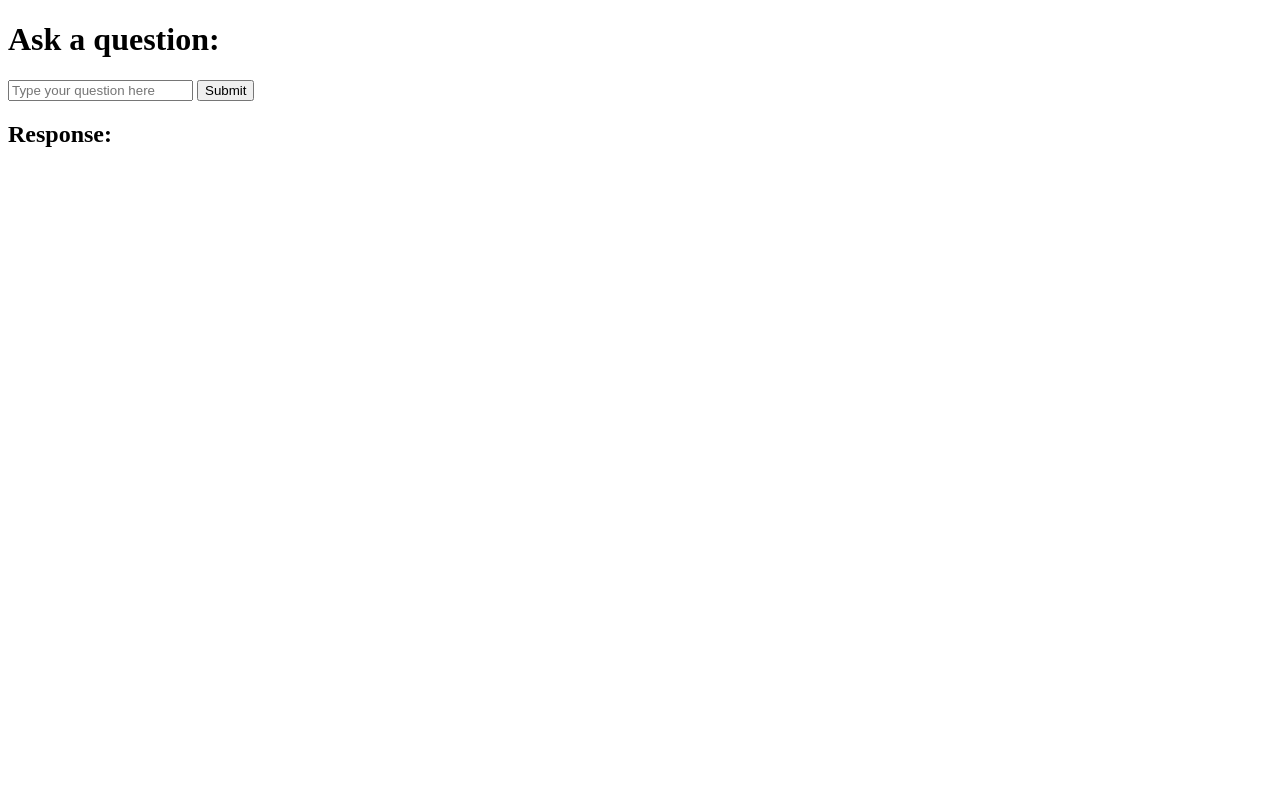
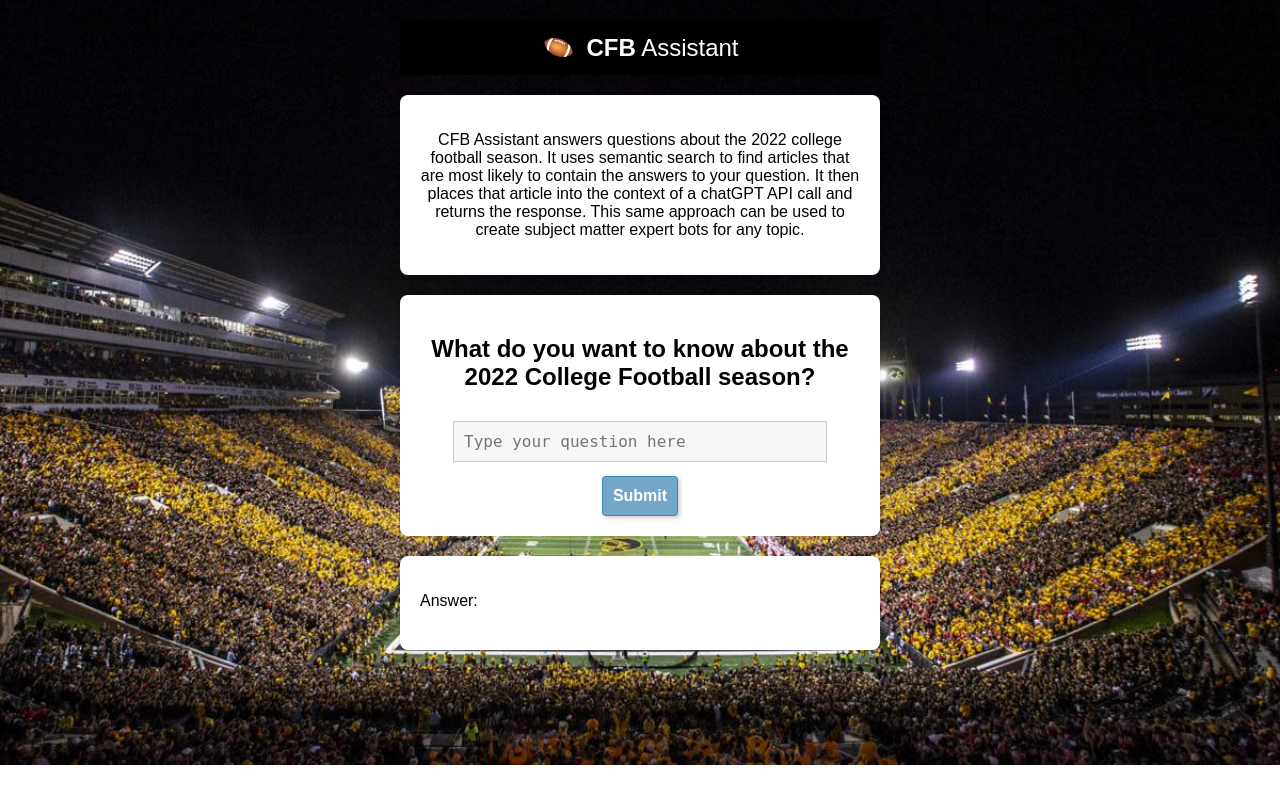
Before and after one commit to tdwebdesign/thomasd9e, a Django app: template website/templates/cfb_assistant.html in a window 1280 px wide. Run offline with Django 4.2, Linux system fonts and the light colour scheme; the template is opened without the code that fills it, so the values that code supplies are empty.

Commit message:
Added styling and corrected static file issue

```diff
--- a/app.yaml
+++ b/app.yaml
@@ -10,5 +10,7 @@ automatic_scaling:
   max_instances: 10
 
 handlers:
+- url: /static
+  static_dir: staticfiles
 - url: /.*
   script: auto
--- a/thomasd9e/settings.py
+++ b/thomasd9e/settings.py
@@ -130,7 +130,11 @@ USE_TZ = True
 # Static files (CSS, JavaScript, Images)
 # https://docs.djangoproject.com/en/4.1/howto/static-files/
 
-STATIC_URL = 'static/'
+STATIC_URL = '/static/'
+
+STATICFILES_DIRS = [os.path.join(BASE_DIR, 'static'), os.path.join(BASE_DIR, 'website', 'static'),]
+
+STATIC_ROOT = os.path.join(BASE_DIR, 'staticfiles')
 
 # Default primary key field type
 # https://docs.djangoproject.com/en/4.1/ref/settings/#default-auto-field
--- /dev/null
+++ b/website/static/website/cfb_assistant.css
@@ -0,0 +1,118 @@
+/* cfb_assistant.css */
+
+/* Global styles */
+body {
+    margin: 0;
+    padding: 0;
+    font-family: Arial, sans-serif;
+}
+
+.container {
+    max-width: 480px;
+    margin: 0 auto;
+    padding: 20px;
+}
+
+
+/* Header styles */
+header {
+    background-color: #000000;
+    text-align: center;
+    color: #fff;
+    padding: 10px;
+    display: flex; /* Use flexbox to create a flexible layout */
+    justify-content: center; /* Center the content horizontally */
+    align-items: center; /* Center the content vertically */
+}
+
+header img {
+    max-width: 35px;
+    margin-right: 10px; /* Add some spacing between the logo and the title */
+}
+
+header a {
+    color: #fff;
+    text-decoration: none;
+    font-size: 24px;
+}
+
+/* Page background image */
+body {
+    background-image: url('/static/website/kinnick-stadium.jpg');
+    background-size: cover;
+    background-repeat: no-repeat;
+    background-position: center center;
+}
+
+/* Section styles */
+section {
+    background-color: #fff;
+    margin: 20px auto;
+    border-radius: 8px;
+    box-shadow: 0 2px 4px rgba(0, 0, 0, 0.1);
+    padding: 20px;
+}
+
+#explanation p {
+    text-align: center;
+}
+
+#question h1 {
+    text-align: center;
+}
+
+#questionForm {
+    text-align: center;
+}
+
+/* Make the text input area bigger */
+#questionForm textarea {
+    width: 80%; /* Use the full available width */
+    border: 1px solid #ccc;
+    padding: 10px;
+    margin: 10px;
+    background-color: #f7f7f7;
+    font-size: 16px; /* Optionally, adjust the font size */
+    resize: none; /* Prevent resizing of the textarea */
+    overflow-y: hidden; /* Hide vertical scrollbar */
+}
+
+button[type="submit"] {
+    background-color: #2b7aafa9;
+    color: white;
+    padding: 10px 10px;
+    border: 1px solid #2b7aafa9;
+    border-radius: 4px;
+    cursor: pointer;
+    text-align: center;
+    font-size: 16px;
+    font-weight: bold;
+    box-shadow: 2px 2px 4px rgba(0, 0, 0, 0.2);
+    transition: background-color 0.3s ease;
+  }
+
+  button[type="submit"]:hover {
+    background-color: #1e5f8aa9;
+  }
+
+
+
+/* Response area styles */
+#response {
+    margin-top: 20px;
+}
+
+#loading {
+    display: none; /* Hide the loading div initially */
+    text-align: center;
+    margin: 20px 0;
+}
+
+#loading img {
+    max-width: 100px;
+}
+
+/* Show the loading div during the request */
+.hx-active #loading {
+    display: block;
+}
--- /dev/null
+++ b/website/static/website/cfb_assistant.js
@@ -0,0 +1,12 @@
+//cfb_assistant.js
+function showLoading() {
+    // Show the loading div manually when the form is submitted
+    document.getElementById('loading').style.display = 'block';
+    document.getElementById('response').style.display = 'none';
+}
+
+document.getElementById('response').addEventListener('htmx:afterSwap', function () {
+    // Hide the loading div when the response is displayed
+    document.getElementById('loading').style.display = 'none';
+    document.getElementById('response').style.display = 'block';
+});
--- a/website/templates/cfb_assistant.html
+++ b/website/templates/cfb_assistant.html
@@ -1,20 +1,39 @@
 <!DOCTYPE html>
 <html>
 <head>
-    <title>Question Page</title>
+    <title>CFB Assistant</title>
+    {% load static %}
+    <meta name="viewport" content="width=device-width, initial-scale=1.0">
     <!-- Include htmx library -->
     <script src="https://unpkg.com/htmx.org/dist/htmx.min.js"></script>
+    <!-- Include your custom JavaScript and CSS -->
+    <script src="{% static 'website/cfb_assistant.js' %}" defer></script>
+    <link href="{% static 'website/cfb_assistant.css' %}" rel="stylesheet">
 </head>
-<body>
-    <h1>Ask a question:</h1>
-    <form hx-post="{% url 'process_question' %}" hx-target="#response">
-        {% csrf_token %}
-        <input type="text" name="question" placeholder="Type your question here" required>
-        <button type="submit">Submit</button>
-    </form>
-    <h2>Response:</h2>
-    <div id="response" hx-swap-oob="true">
-        <!-- Response will be updated here -->
-    </div>
+<body class="container">
+    <header>
+        <img src="{% static 'website/football_transparent.png' %}" alt="CFB Assistant">
+        <a href="/cfb_assistant"><strong>CFB</strong> Assistant</a>
+    </header>
+    <section id="explanation">
+        <p>CFB Assistant answers questions about the 2022 college football season. It uses semantic search to find articles that are most likely to contain the answers to your question. It then places that article into the context of a chatGPT API call and returns the response. This same approach can be used to create subject matter expert bots for any topic.</p>
+    </section>
+    <section id="question">
+        <h1>What do you want to know about the 2022 College Football season?</h1>
+        <form id="questionForm" hx-post="{% url 'process_question' %}" hx-target="#response" hx-indicator="#loading" onsubmit="showLoading()">
+            {% csrf_token %}
+            <textarea name="question" rows="1" placeholder="Type your question here" required></textarea>
+            <button type="submit">Submit</button>
+        </form>
+    </section>
+    <section id="answer">
+        <p>Answer:</p>
+        <div id="loading">
+            <img src="{% static 'website/loading.svg' %}" alt="Loading...">
+        </div>
+        <div id="response" hx-swap-oob="true" hx-trigger="after-swap">
+            <!-- Response will be updated here -->
+        </div>
+    </section>
 </body>
 </html>
```
Also changed, not shown: website/static/website/football_transparent.png (added), website/static/website/kinnick-stadium.jpg (added), website/static/website/loading.svg (added).
